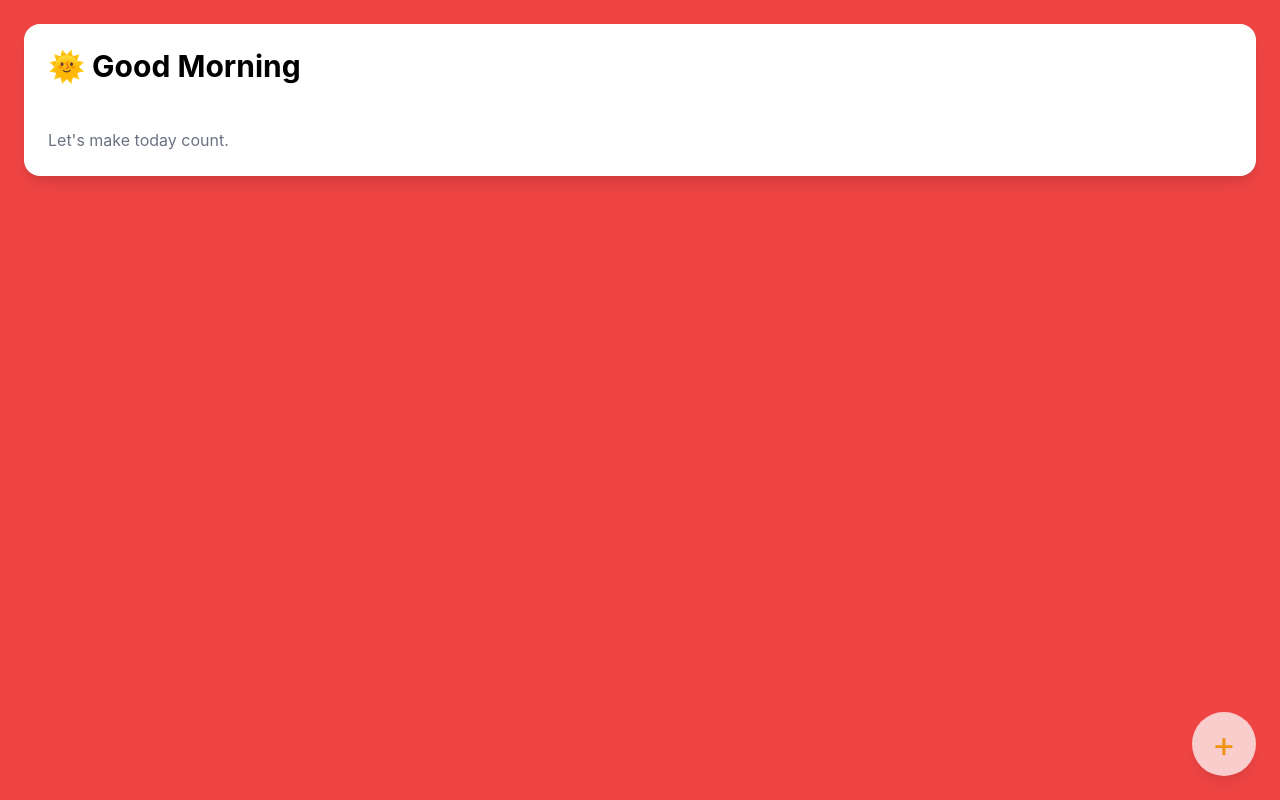
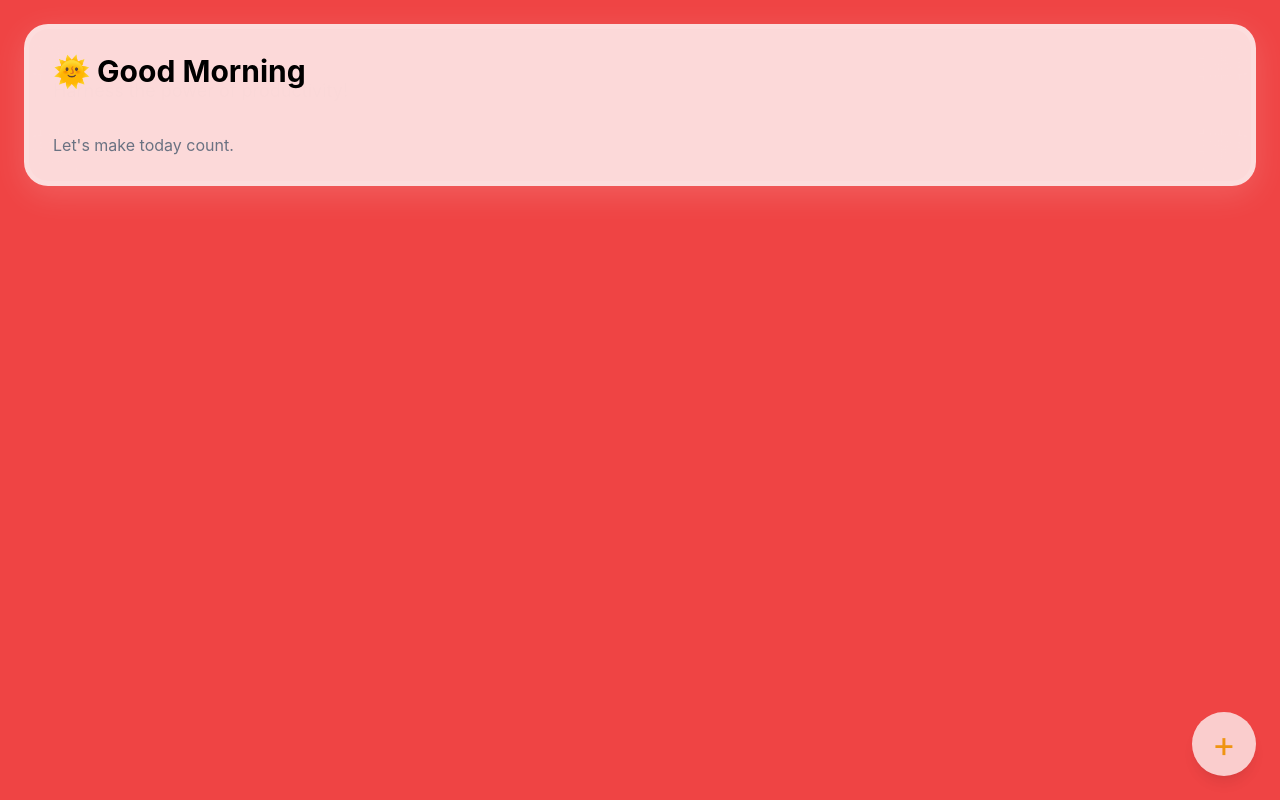
Before and after one commit to Noushidh/taskflow-pro, a React (Vite) app: page / in a window 1280 px wide. Built offline with nearby package versions, Linux system fonts and the light colour scheme; what notyf would draw is missing.

Commit message:
feat:change the port and adding some enhanced styling in ui

```diff
--- a/src/pages/Home.tsx
+++ b/src/pages/Home.tsx
@@ -50,7 +50,24 @@ function Home() {
   }, []);
   return (
     <div className="p-6">
-      <div className="bg-white rounded-2xl shadow-lg p-6">
+<div
+  className="
+    relative
+    overflow-hidden
+
+    rounded-3xl
+    p-6
+    mb-5
+
+    bg-white/80
+    backdrop-blur-xl
+
+    border-5
+    border-white/10
+
+    shadow-[0_8px_32px_rgba(255,255,255,0.15)]
+  "
+>
   <h1 className="text-3xl font-bold mb-2">{greeting}</h1>
 
         <AnimatePresence mode="wait">
@@ -68,14 +85,30 @@ function Home() {
 
         <p className="text-gray-500 mt-2">Let's make today count.</p>
       </div>
+
+      <div className="mt-8 flex flex-col items-center gap-4">
         {tasks.map((task: any, index) => (
-        <div key={index} className="p-4 border rounded mb-2">
+          <div
+            key={index}
+            className="   w-full
+    max-w-md
+    p-6
+    rounded-[32px]
+    bg-white/5
+    backdrop-blur-xl
+    border
+    border-white/20
+    shadow-lg"
+          >
             <h2>{task.taskName}</h2>
+            <h3>{task.emoji}</h3>
             <p>{task.description}</p>
+            <p>{task.category?.name}</p>
             <p>{task.deadline}</p>
           </div>
         ))}
       </div>
+    </div>
   );
 }
 export default Home;
--- a/vite.config.ts
+++ b/vite.config.ts
@@ -5,4 +5,7 @@ import tailwindcss from '@tailwindcss/vite'
 // https://vite.dev/config/
 export default defineConfig({
   plugins: [react(),tailwindcss()],
+  server:{
+    port:3000
+  }
 })
```
Lines whose indentation alone changed are shown as unchanged.
